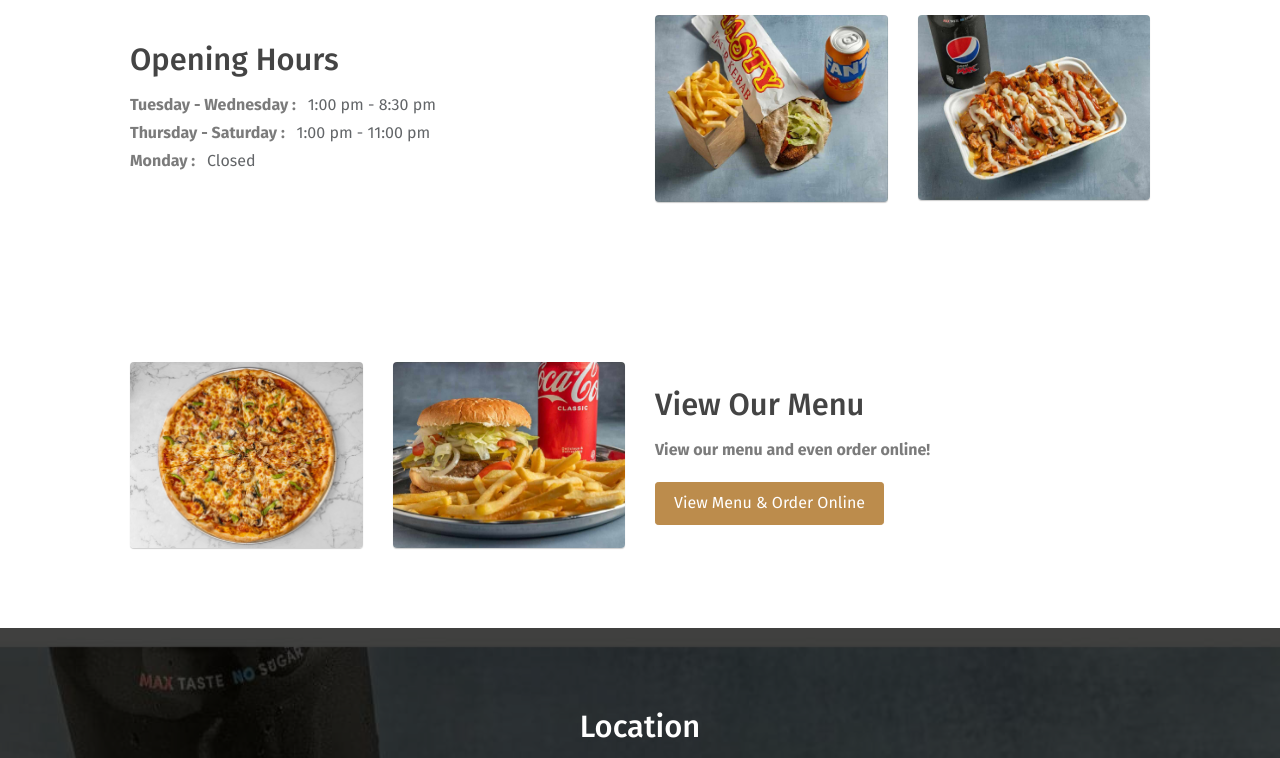
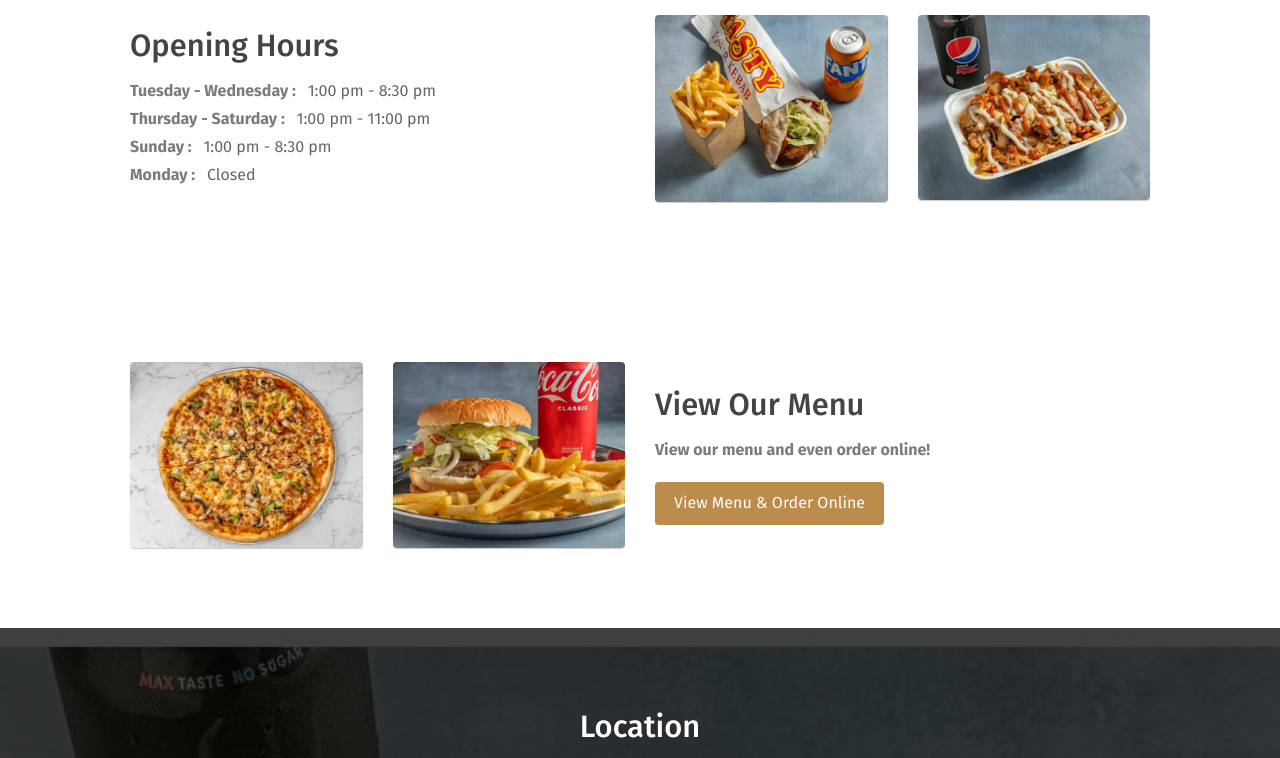
Before and after one commit to CharnwoodFoodTruck/CharnwoodFoodTruck.github.io, a website: page docs/index.html in a window 1280 px wide. Shown: the part 840-1598 px from the top of the page. Drawn offline with Linux system fonts and the light colour scheme.

Commit message:
Sunday hours

```diff
--- a/docs/index.html
+++ b/docs/index.html
@@ -89,6 +89,7 @@
                     <h3 class="section-title">Opening Hours</h3>
                     <p class="mb-1 font-weight-bold">Tuesday - Wednesday : <span class="font-weight-normal pl-2 text-dark">1:00 pm - 8:30 pm</span></p>
                     <p class="mb-1 font-weight-bold">Thursday - Saturday : <span class="font-weight-normal pl-2 text-dark">1:00 pm - 11:00 pm</span></p>
+                    <p class="mb-1 font-weight-bold">Sunday : <span class="font-weight-normal pl-2 text-dark">1:00 pm - 8:30 pm</span></p>
                     <p class="mb-1 font-weight-bold">Monday : <span class="font-weight-normal pl-2 text-dark">Closed</span></p>
                 </div>
                 <div class="col-md-6">
```
